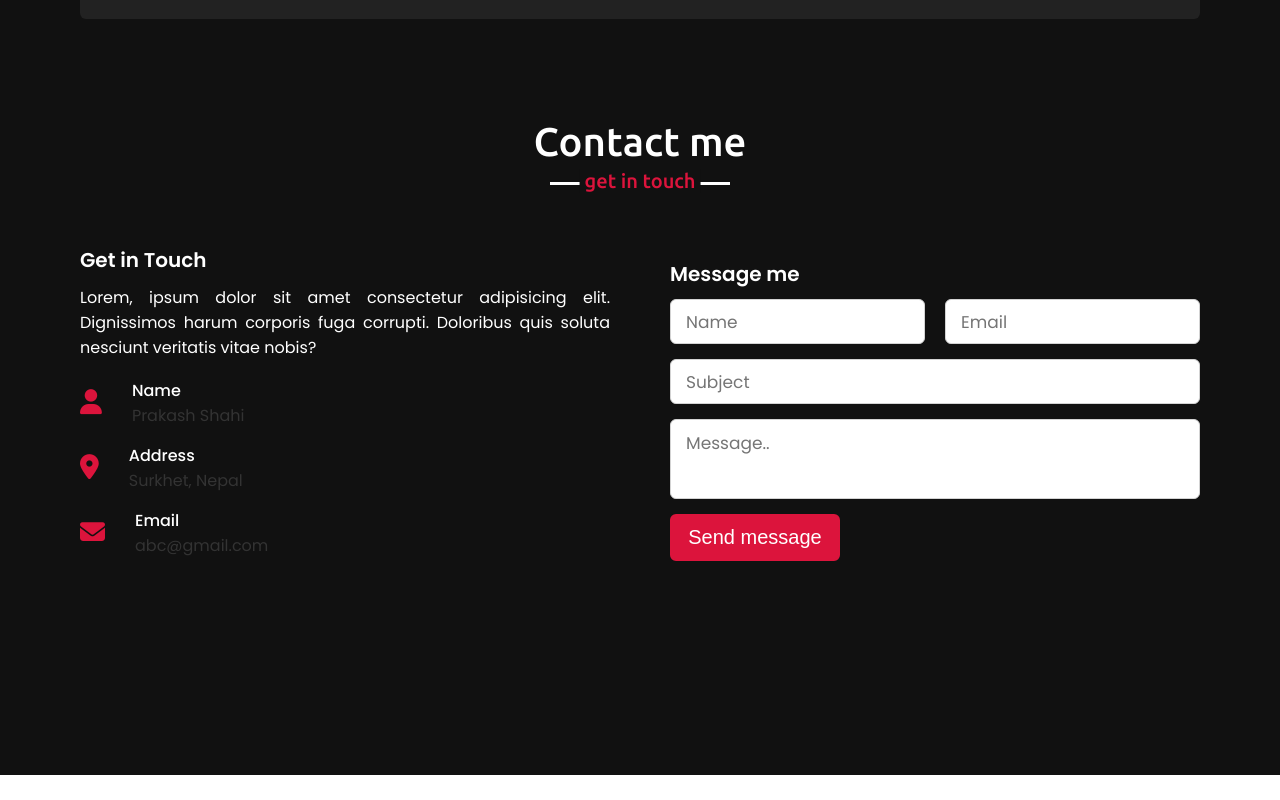
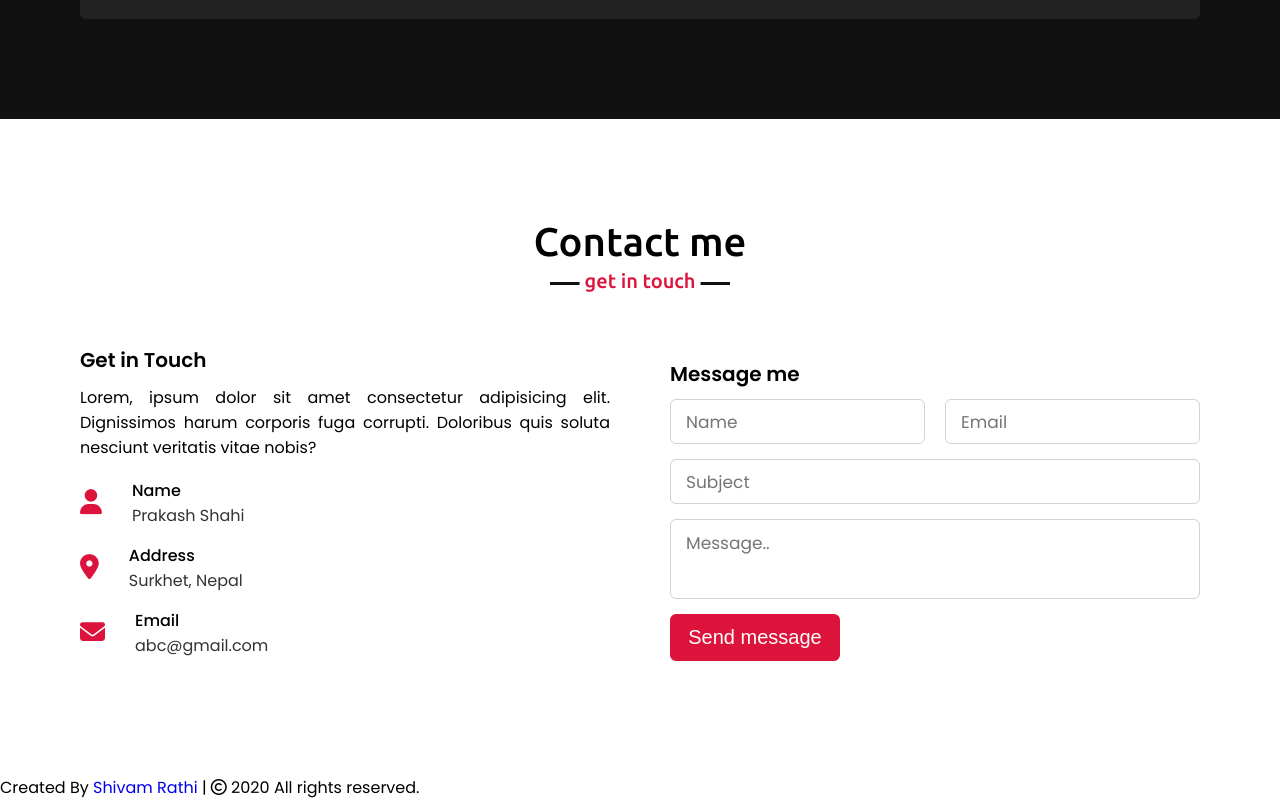
Before and after one commit to shivamrathi99/portfolio-website, a plain HTML site: page index.html in a window 1280 px wide. Shown: the part 4291-5091 px from the top of the page. Before the commit the page ends 5066 px from the top, so only its background shows below. Drawn offline with nearby package versions, Linux system fonts and the light colour scheme.

Commit message:
added footer section

```diff
--- a/index.html
+++ b/index.html
@@ -195,6 +195,7 @@
               </div>
           </div>
       </div>
+     </section>
       <!-- contact section start -->
     <section class="contact" id="contact">
       <div class="max-width">
@@ -251,8 +252,12 @@
               </div>
           </div>
       </div>
-  </section>
+    </section>
 
-  </section>
+       <!-- footer section start -->
+       <footer>
+        <span>Created By <a href="#">Shivam Rathi</a> | <span class="far fa-copyright"></span> 2020 All rights reserved.</span>
+    </footer>
+
   </body>
 </html>
```
